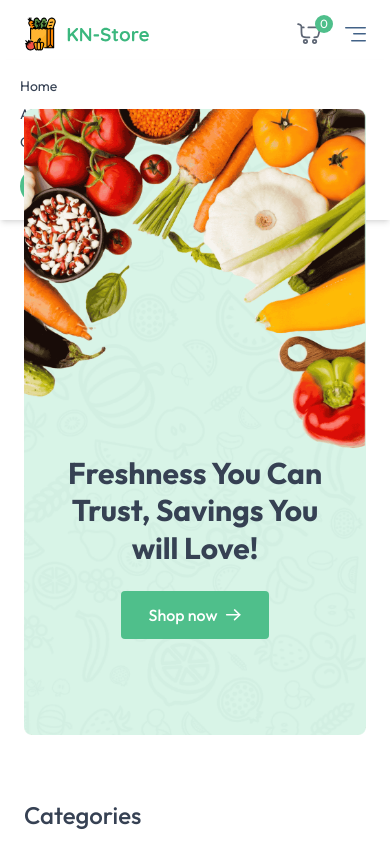
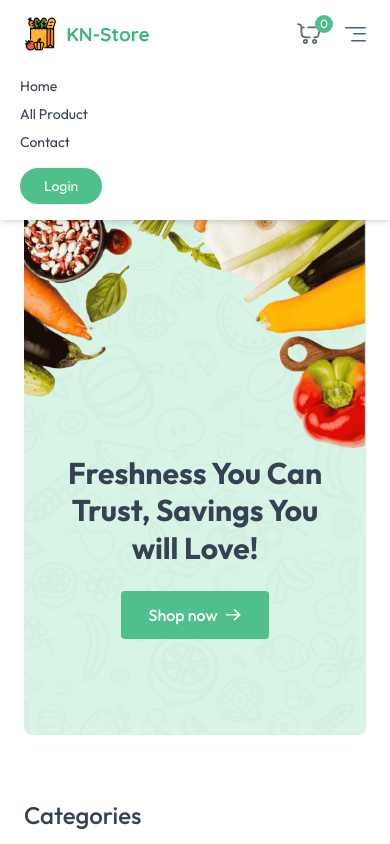
Before and after one commit to Ragu162004/KN-Stores, a React (Vite) app in the folder client/: page / in a window 390 px wide. Both pictures are taken after a click on the button "Menu". Shown: the top 844 px of the page. Built offline with nearby package versions, Linux system fonts and the light colour scheme; no server answers.

Commit message:
updated the basic requirements

```diff
--- a/client/src/components/Navbar.jsx
+++ b/client/src/components/Navbar.jsx
@@ -79,7 +79,7 @@
 
 
       { open && (
-        <div className={`${open ? 'flex' : 'hidden'} absolute top-[60px] left-0 w-full bg-white shadow-md py-4 flex-col items-start gap-2 px-5 text-sm md:hidden`}>
+        <div className={`${open ? 'flex' : 'hidden'} absolute top-[60px] left-0 w-full bg-white shadow-md py-4 flex-col items-start gap-2 px-5 text-sm md:hidden z-20`}>
         <NavLink to="/" onClick={()=> setOpen(false)}>Home</NavLink>
         <NavLink to="/products" onClick={()=> setOpen(false)}>All Product</NavLink>
         {user &&
```
